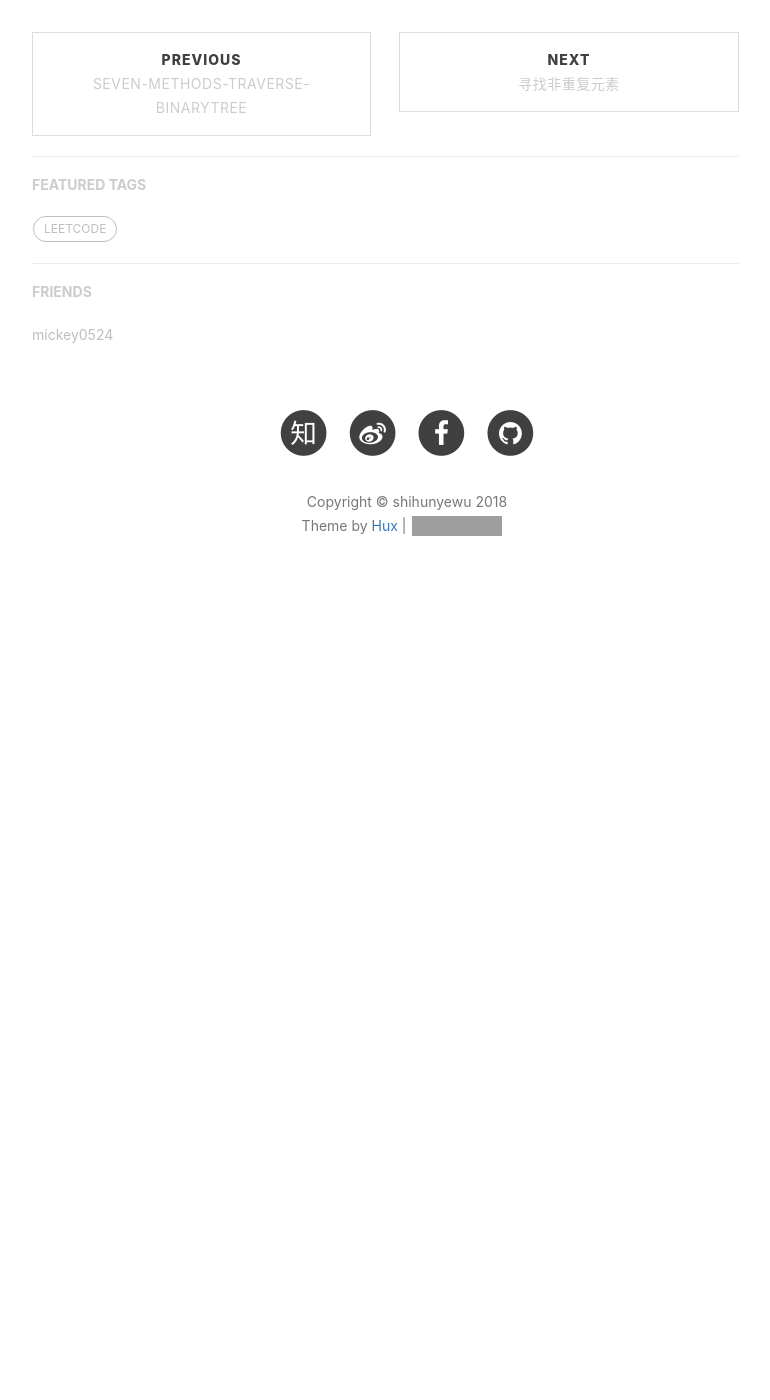
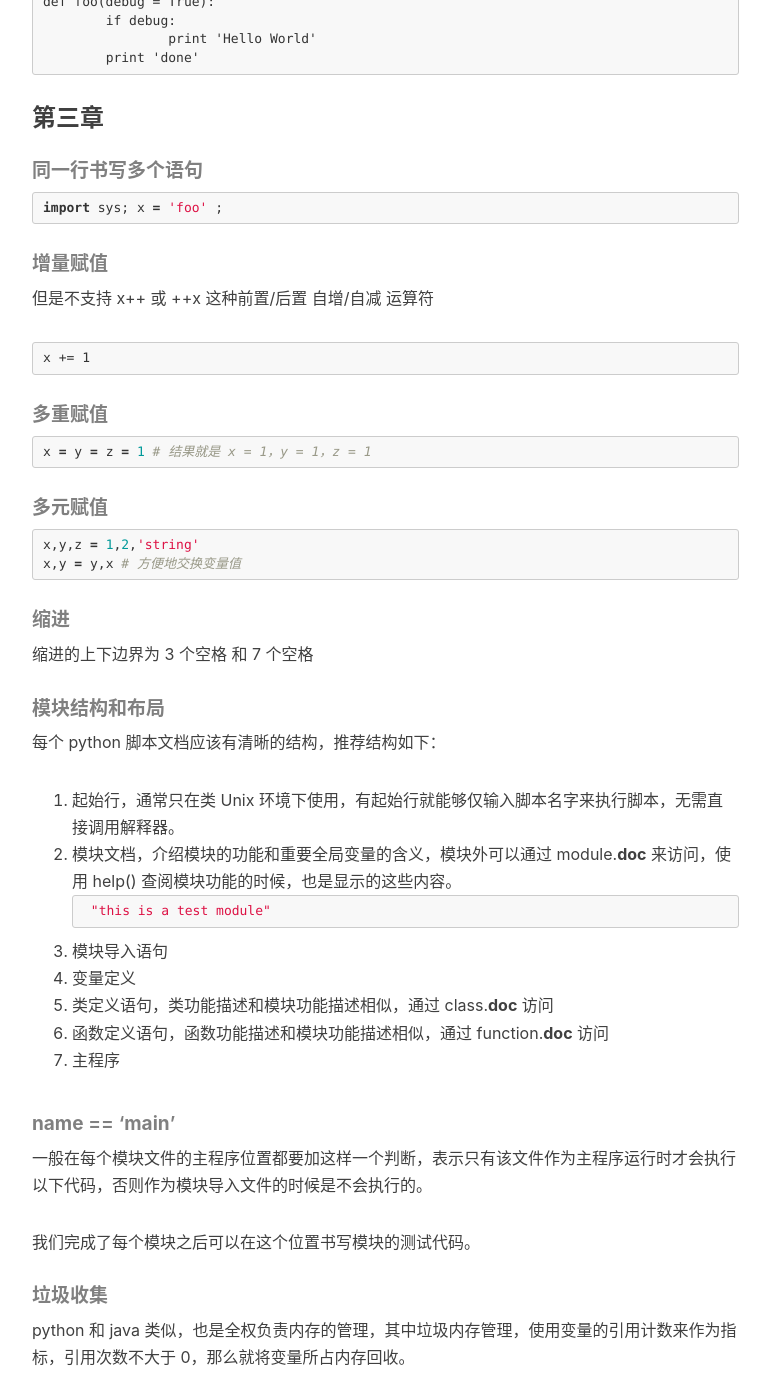
Before and after one commit to shihunyewu/shihunyewu.github.io, a Jekyll site: the page built from _posts/2018-04-03-Python语法基础.md, in a window 1280 px wide and 1400 px high, scrolled down 1371 px. Shown: the whole window, without its empty margins (233-1003 px from the left). Built offline with Jekyll 4.4.1, drawn with Linux system fonts in a browser that asks for light colours; nearby versions of some CDN libraries; comment, search, counter and statistics services are not loaded; before the commit the page ends 2001 px from its top, so only the background shows below that; some of the changed text lies outside the part shown; grey boxes are pictures that could not be loaded.

Commit message:
python 更新

````diff
--- a/_posts/2018-04-03-Python语法基础.md
+++ b/_posts/2018-04-03-Python语法基础.md
@@ -15,12 +15,14 @@ tags:
 
 ### 第二章
 
-乘方操作符
+##### 乘方操作符
 	```python
 	2 ** 3 = 8
 	```
-for循环遍历
-	发现有的人喜欢在遍历列表的时候，不仅遍历列表的元素，同时还得到相应的索引，这时就可以使用 enumerate函数
+##### for循环遍历
+
+发现有的人喜欢在遍历列表的时候，不仅遍历列表的元素，同时还得到相应的索引，这时就可以使用 enumerate函数
+
 	```python
 	for i,ch in enumerate(foo):
 		print ch,'(%d)'%i
@@ -31,7 +33,7 @@ for循环遍历
 	b(1)
 	c(2)
 	```
-错误和异常
+##### 错误和异常
 
 ```
 try:
@@ -42,7 +44,7 @@ except IOError,e:
 	print 'file open error',e
 ```
 
-函数的默认参数
+##### 函数的默认参数
 
 ```
 def foo(debug = True):
@@ -53,8 +55,91 @@ def foo(debug = True):
 
 ### 第三章
 
-同一行书写多个语句
+##### 同一行书写多个语句
 
 ```python
 import sys; x = 'foo' ;
 ```
+
+##### 增量赋值
+
+但是不支持 x++ 或 ++x 这种前置/后置 自增/自减 运算符
+
+```
+x += 1
+```
+
+##### 多重赋值
+
+```python
+x = y = z = 1 # 结果就是 x = 1，y = 1，z = 1
+```
+
+##### 多元赋值
+
+```python
+x,y,z = 1,2,'string'
+x,y = y,x # 方便地交换变量值
+```
+
+##### 缩进
+
+缩进的上下边界为 3 个空格 和 7 个空格
+
+##### 模块结构和布局
+
+每个 python 脚本文档应该有清晰的结构，推荐结构如下：
+1. 起始行，通常只在类 Unix 环境下使用，有起始行就能够仅输入脚本名字来执行脚本，无需直接调用解释器。
+2. 模块文档，介绍模块的功能和重要全局变量的含义，模块外可以通过 module.__doc__ 来访问，使用 help() 查阅模块功能的时候，也是显示的这些内容。
+	```python
+	"this is a test module"
+	```
+3. 模块导入语句
+4. 变量定义
+5. 类定义语句，类功能描述和模块功能描述相似，通过 class.__doc__ 访问
+6. 函数定义语句，函数功能描述和模块功能描述相似，通过 function.__doc__ 访问
+7. 主程序
+
+##### __name__ == '__main__'
+
+一般在每个模块文件的主程序位置都要加这样一个判断，表示只有该文件作为主程序运行时才会执行以下代码，否则作为模块导入文件的时候是不会执行的。
+
+我们完成了每个模块之后可以在这个位置书写模块的测试代码。
+
+##### 垃圾收集
+
+python 和 java 类似，也是全权负责内存的管理，其中垃圾内存管理，使用变量的引用计数来作为指标，引用次数不大于 0，那么就将变量所占内存回收。
+* 增加引用计数
+```
+x = 3.14
+y = x # x 的引用次数加 1
+```
+* 减少引用次数
+	* 本地引用离开了作用范围
+	* 对象的一个别名被赋值给其他对象
+	* 对象被从一个窗口中移除
+		```python
+		myList.remove(x)
+		```
+	* 窗口对象被删除
+		```python
+		del myList # myList中的子元素跟着被删除
+		```
+	* 对象被显式地删除
+		```python
+		del x
+		```
+* 循环引用：使用循环垃圾收集器
+
+```python
+x = 123
+y = x
+x = y # x 和 y 发生了循环引用，x 和 y 的引用次数无论如何最少为 1
+```
+
+##### 为什么 Pyhthon 中不需要声明函数类型？
+
+？？？
+
+
+### 第四章 Python 对象
````
